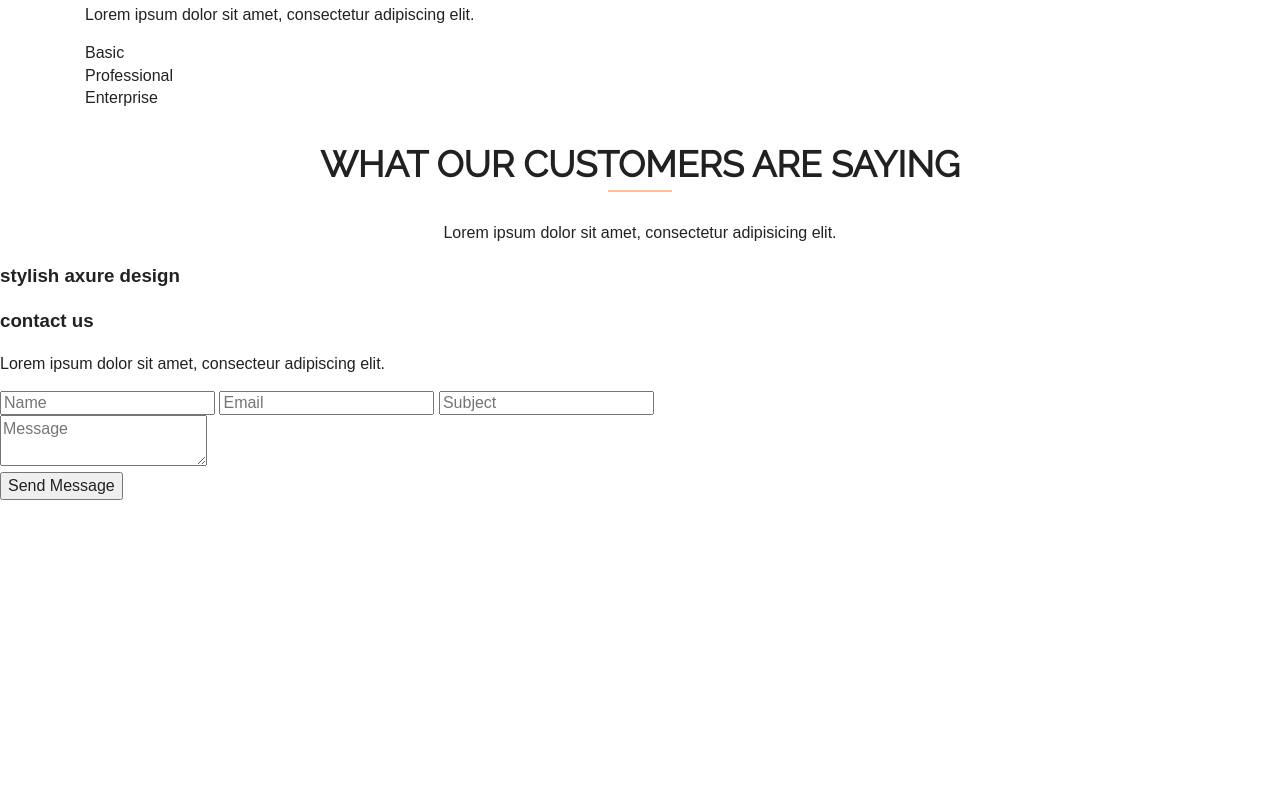
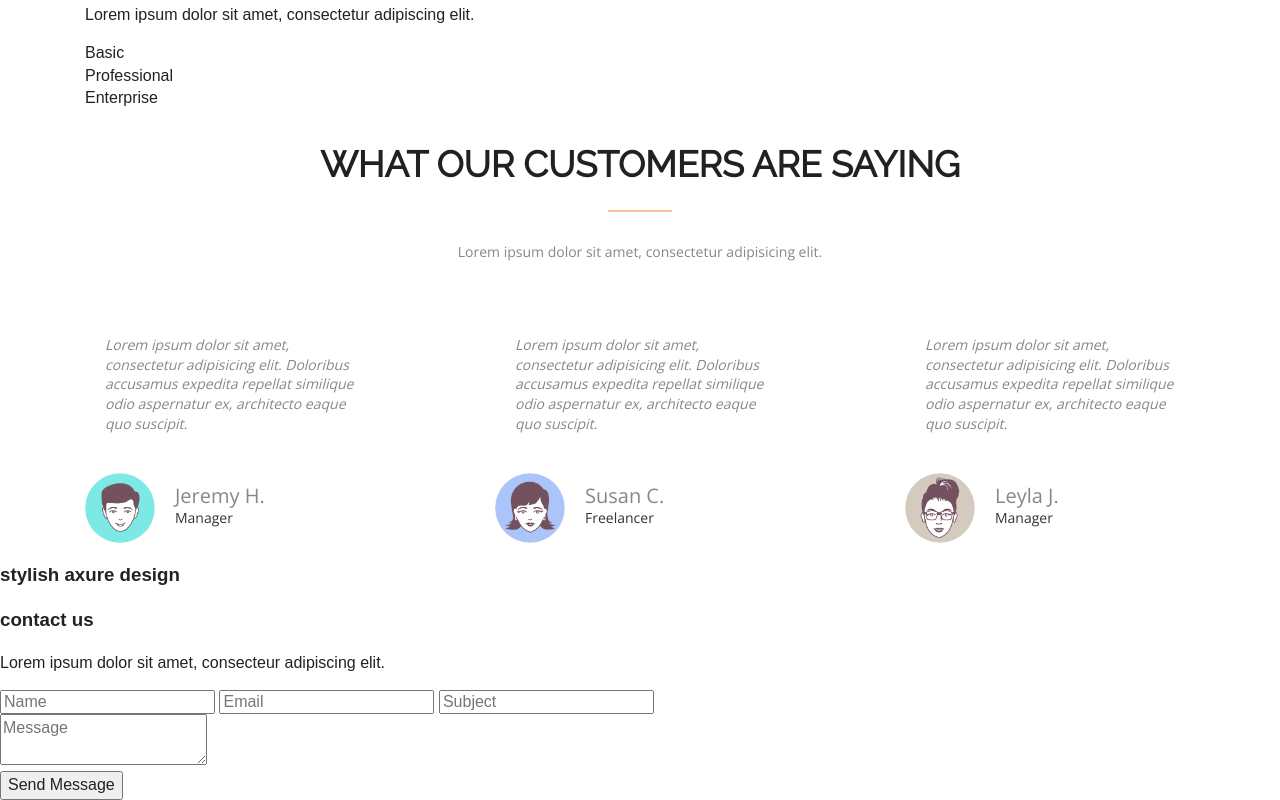
Before and after one commit to BeetrootClass/beetrootclass.github.io, a plain HTML site: page index.html in a window 1280 px wide. Shown: the part 1088-1888 px from the top of the page. Before the commit the page ends 1588 px from the top, so only its background shows below. Drawn offline with nearby package versions, Linux system fonts and the light colour scheme.

Commit message:
almost finished unit

```diff
--- a/css/castomers.scss
+++ b/css/castomers.scss
@@ -13,9 +13,57 @@
         &::after {
             content: '';
             display: block;
+            padding-top: 20px;
             width: 64px;
             margin: 0 auto;
             border-bottom: 2px solid #ffbf92;
         }
     }
+    &__descriprion {
+        font-family: 'Open sans';
+        font-size: 14px;
+        color: #86878b;
+    }
+    &__block {
+        width: 290px;
+        float: left;
+        margin-right: 120px;
+        &:last-child {
+            margin-right: 0px;
+        }
+    }
 }
+.block-wrapper {
+    padding-top: 50px;
+}
+.block {
+    &__content {
+        padding: 10px 20px;
+        margin-bottom: 30px;
+        text-align: left;
+        font-family: 'Open sans';
+        font-size: 14px;
+        color: #86878b;
+        font-style: italic;
+    }
+    &__photoCustomer {
+        float: left;
+        width: 70px;
+        height: 70px;
+        border-radius: 35px;
+    }
+    &__nameCustomer {
+        padding: 13px 0 0 20px;
+        float: left;
+        text-align: left;
+        line-height: 20px;
+        font-family: 'Open sans';
+        font-size: 20px;
+        color: #86878b;
+    }
+    &__professionCustomer {
+        font-family: 'Open sans';
+        font-size: 14px;
+        color: #333;
+    }
+}
--- a/index.html
+++ b/index.html
@@ -7,6 +7,7 @@
     <title></title>
     <meta name="description" content="">
     <meta name="viewport" content="width=device-width, initial-scale=1">
+    <link href='https://fonts.googleapis.com/css?family=Open+Sans' rel='stylesheet' type='text/css'>
     <link href='https://fonts.googleapis.com/css?family=Raleway' rel='stylesheet' type='text/css'>
     <link rel="apple-touch-icon" href="apple-touch-icon.png">
     <link rel="stylesheet" href="css/normalize.min.css">
@@ -127,6 +128,27 @@
             <div class="container">
                 <h2 class="our-customers__title">What our customers are saying</h2>
                 <p class="our-customers__descriprion">Lorem ipsum dolor sit amet, consectetur adipisicing elit.</p>
+
+                <div class="block-wrapper clear">
+                    <div class="our-customers__block">
+                        <div class="block__content">Lorem ipsum dolor sit amet, consectetur adipisicing elit. Doloribus accusamus expedita repellat similique odio aspernatur ex, architecto eaque quo suscipit.</div>
+                        <img class="block__photoCustomer" src="images/face-1.png" />
+                        <div class="block__nameCustomer">Jeremy H.
+                            <br><span class="block__professionCustomer">Manager</span></div>
+                    </div>
+                    <div class="our-customers__block">
+                        <div class="block__content">Lorem ipsum dolor sit amet, consectetur adipisicing elit. Doloribus accusamus expedita repellat similique odio aspernatur ex, architecto eaque quo suscipit.</div>
+                        <img class="block__photoCustomer" src="images/face-2.png" />
+                        <div class="block__nameCustomer">Susan C.
+                            <br><span class="block__professionCustomer">Freelancer</span></div>
+                    </div>
+                    <div class="our-customers__block">
+                        <div class="block__content">Lorem ipsum dolor sit amet, consectetur adipisicing elit. Doloribus accusamus expedita repellat similique odio aspernatur ex, architecto eaque quo suscipit.</div>
+                        <img class="block__photoCustomer" src="images/face-3.png" />
+                        <div class="block__nameCustomer">Leyla J.
+                            <br><span class="block__professionCustomer">Manager</span></div>
+                    </div>
+                </div>
             </div>
         </section>
         <section>
```
Also changed, not shown: css/castomers.css, images/Clipboard01.png (added), images/face-1.png (added), images/face-2.png (added), images/face-3.png (added).
